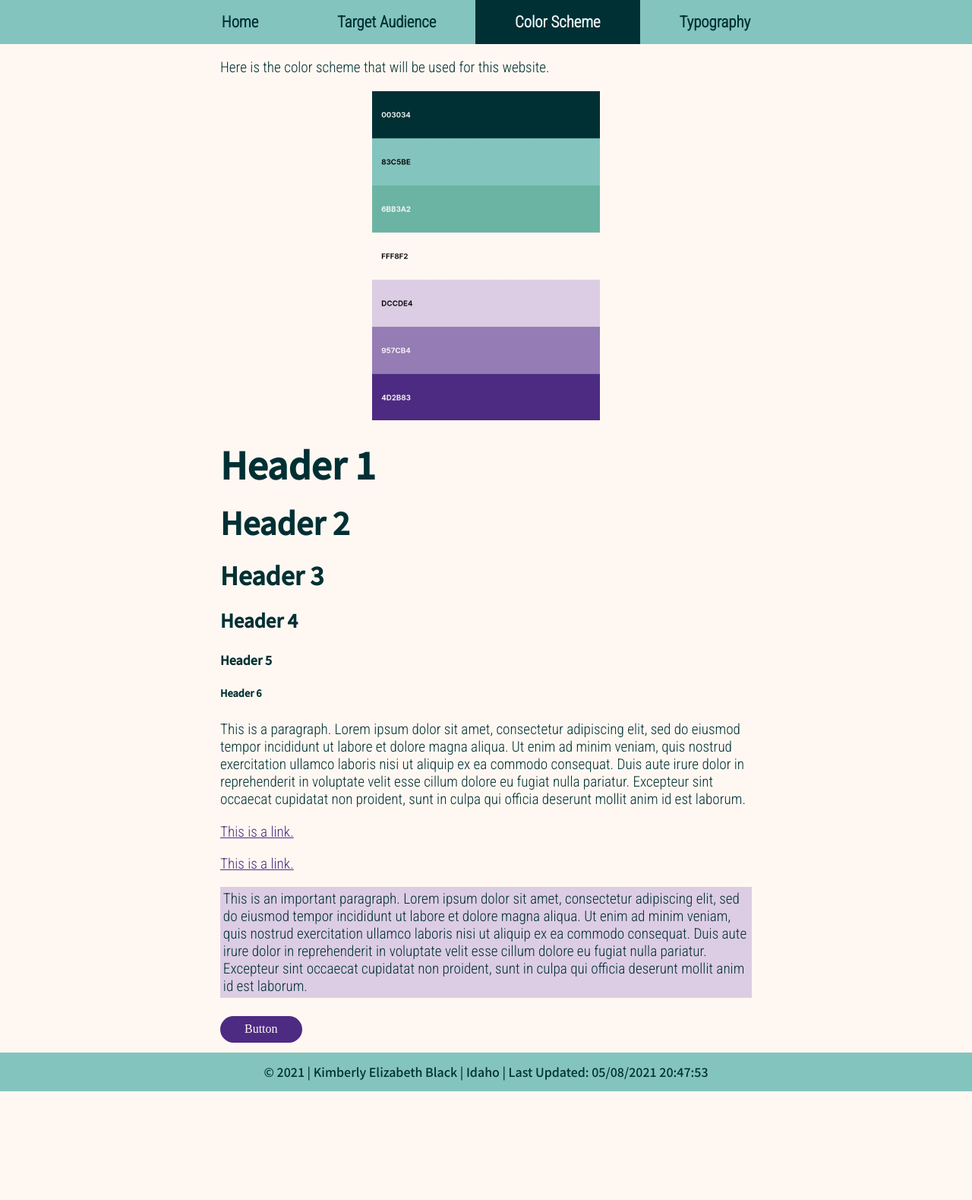
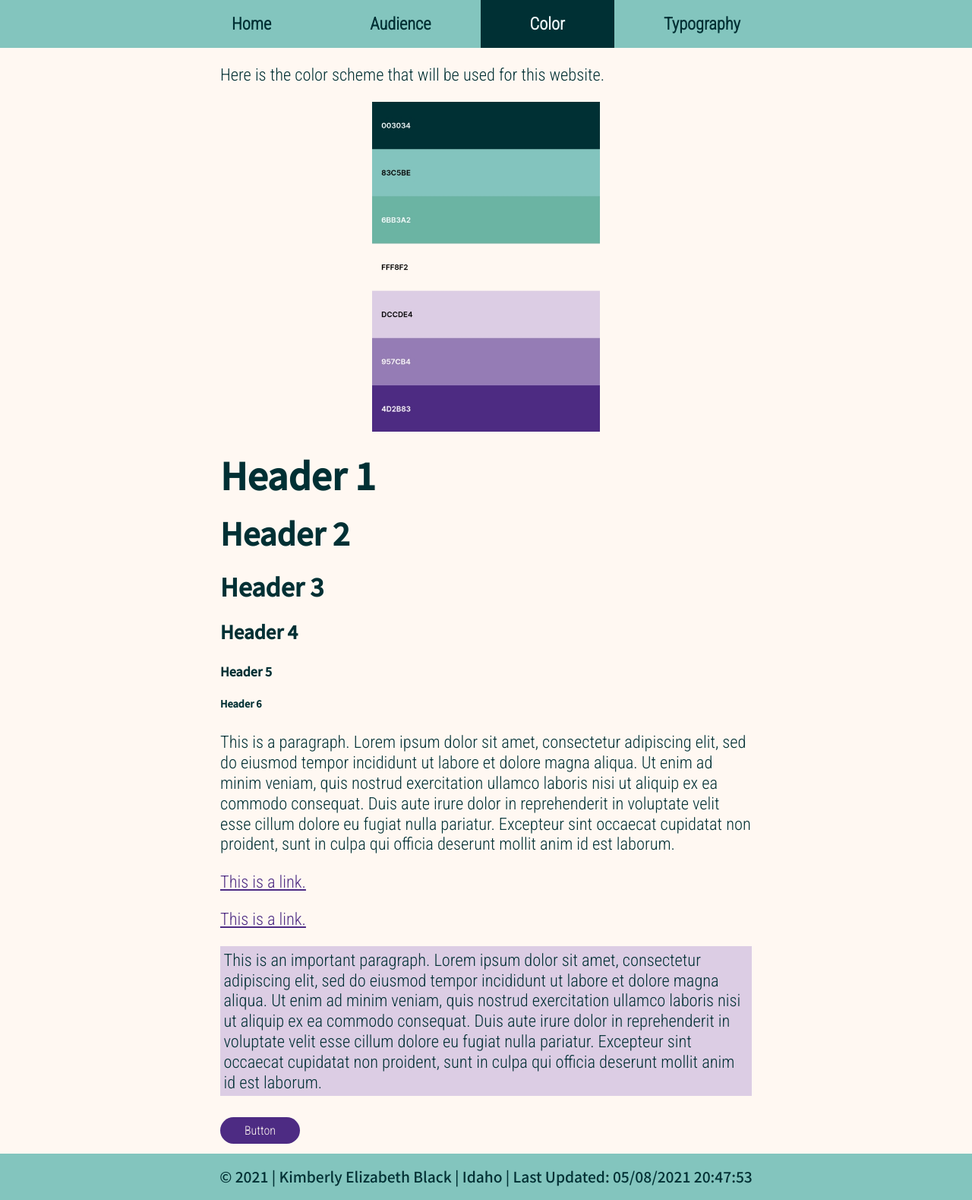
Before and after one commit to Kim-Quirk/kim-quirk.github.io, a PHP site: page /color-scheme.html in a window 1280 px wide. Shown: the whole page at 76% size. Before the commit the page ends 1436 px from the top, so only its background shows below. Run offline with PHP 8.4, Linux system fonts and the light colour scheme.

Commit message:
Finalized

```diff
--- a/lesson1/index.html
+++ b/lesson1/index.html
@@ -22,8 +22,8 @@
         <main>
             <h2>CIT 230: Assignment Portal</h2>
             <ul>
-                <li>Lesson 02: <a href="../lesson2/design-principles.html">Assignment Link</a></li>
-                <li>Lesson 03: <a href="#">Assignment Link</a></li>
+                <li>Lesson 02: <a href="../lesson2/design-principles.html">Design Principles Assignment Link</a></li>
+                <li>Lesson 03: <a href="../lesson3/index.html">Weather Site Assignment Link</a></li>
                 <li>Lesson 04: <a href="#">Link</a> | <a href="#">Link</a></li>
             </ul>
         </main>
--- a/lesson3/color-scheme.html
+++ b/lesson3/color-scheme.html
@@ -22,8 +22,8 @@
         <ul id="navigation">
             <li><a class="ham" href="#">&#9776;</a></li>
             <li><a href="index.html">Home</a></li>
-            <li><a href="target-audience.html">Target Audience</a></li>
-            <li><a class="active" href="color-scheme.html">Color Scheme</a></li>
+            <li><a href="target-audience.html">Audience</a></li>
+            <li><a class="active" href="color-scheme.html">Color</a></li>
             <li><a href="typography.htm">Typography</a></li>
         </ul>
     </nav>
--- a/lesson3/css/large.css
+++ b/lesson3/css/large.css
@@ -2,7 +2,7 @@
     #navigation {
         width: 800px;
         margin: 0px auto;
-        font-size: 1.3em;
+        font-size: 1.4em;
     }
 
     main {
@@ -50,6 +50,36 @@
     }
 
     footer p {
+        font-size: 1.2em;
+    }
+
+    p,
+    ul,
+    ol {
+        font-size: 1.4em;
+    }
+
+    h1 {
+        font-size: 3em;
+    }
+
+    h2 {
+        font-size: 2.5em;
+    }
+
+    h3 {
+        font-size: 2em;
+    }
+
+    h4 {
+        font-size: 1.5em;
+    }
+
+    h5 {
         font-size: 1em;
     }
+
+    h6 {
+        font-size: .8em;
+    }
 }
--- a/lesson3/css/medium.css
+++ b/lesson3/css/medium.css
@@ -5,6 +5,7 @@
 
     #navigation {
         grid-template-columns: repeat(4, auto);
+        font-size: 1.2em;
     }
 
     #navigation li:first-child {
--- a/lesson3/css/small.css
+++ b/lesson3/css/small.css
@@ -84,6 +84,9 @@ img {
     cursor: pointer;
     margin-top: 5px;
     margin-bottom: 5px;
+    font-family: 'Roboto Condensed', sans-serif;
+    font-size: 1em;
+    line-height: 1.2em;
 }
 
 
--- a/lesson3/index.html
+++ b/lesson3/index.html
@@ -23,8 +23,8 @@
         <ul id="navigation">
             <li><a class="ham" href="#">&#9776;</a></li>
             <li><a class="active" href="index.html">Home</a></li>
-            <li><a href="target-audience.html">Target Audience</a></li>
-            <li><a href="color-scheme.html">Color Scheme</a></li>
+            <li><a href="target-audience.html">Audience</a></li>
+            <li><a href="color-scheme.html">Color</a></li>
             <li><a href="typography.htm">Typography</a></li>
         </ul>
     </nav>
@@ -32,6 +32,7 @@
         <h1>Dog Days Weather</h1>
         <h3>Domain Name</h3>
         <p>dogdaysweather.com</p>
+        <p>Available at <a href="https://www.godaddy.com/domainsearch/find?checkAvail=1&domainToCheck=dogdaysweather">GoDaddy.com</a> for $1.00/mo</p>
         <h3>Site Purpose</h3>
         <p>A weather site built for dogs and dog owners. It will provide weather reports tailored to the needs of dog
             owners. For example, it will warn of hot days and freezing nights that would be dangerous to leave dogs
--- a/lesson3/target-audience.html
+++ b/lesson3/target-audience.html
@@ -23,8 +23,8 @@
         <ul id="navigation">
             <li><a class="ham" href="#">&#9776;</a></li>
             <li><a href="index.html">Home</a></li>
-            <li><a class="active" href="target-audience.html">Target Audience</a></li>
-            <li><a href="color-scheme.html">Color Scheme</a></li>
+            <li><a class="active" href="target-audience.html">Audience</a></li>
+            <li><a href="color-scheme.html">Color</a></li>
             <li><a href="typography.htm">Typography</a></li>
         </ul>
     </nav>
```
Also changed, not shown: lesson3/typography.htm (+4 -3 lines).
